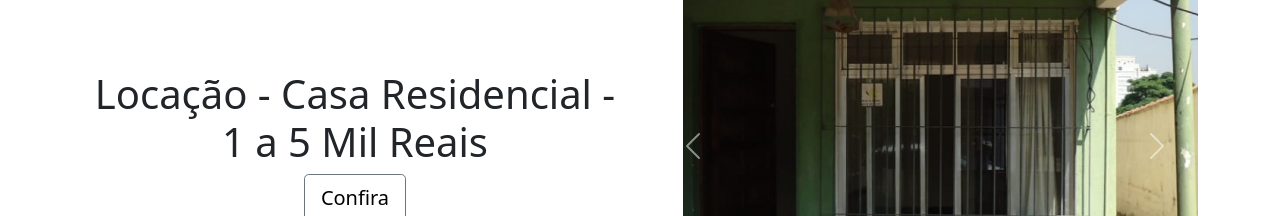
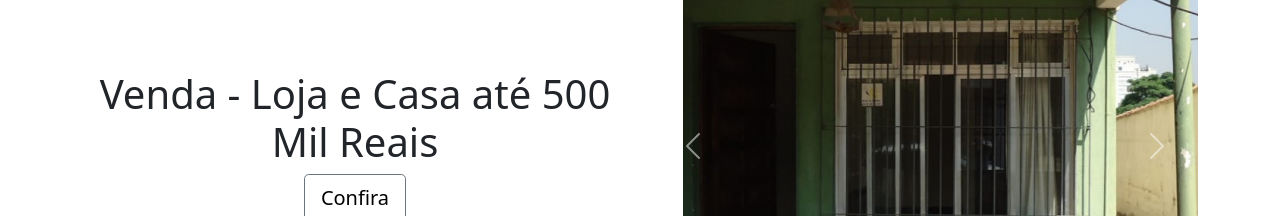
Before and after one commit to balaclavaboyz/equiplan_react, a React (Create React App) app: page / in a window 1280 px wide. Shown: the part 251-467 px from the top of the page. Built offline with nearby package versions, Linux system fonts and the light colour scheme.

Commit message:
atualizando imgs

```diff
--- a/src/Components/Titulo.jsx
+++ b/src/Components/Titulo.jsx
@@ -5,7 +5,7 @@ import "../assets/my.css";
 const Titulo = (props) => {
   return (
       <div className="text-center">
-        <h1>Locação - Casa Residencial - 1 a 5 Mil Reais</h1>
+        <h1>Venda - Loja e Casa até 500 Mil Reais</h1>
         <ButtonCatalogo link="https://equiplan.orbitare.com.br/imoveis?deal_type=1&tipos%5B%5D=9&tipos%5B%5D=1004&tipos%5B%5D=22"/>
       </div>
   );
```
